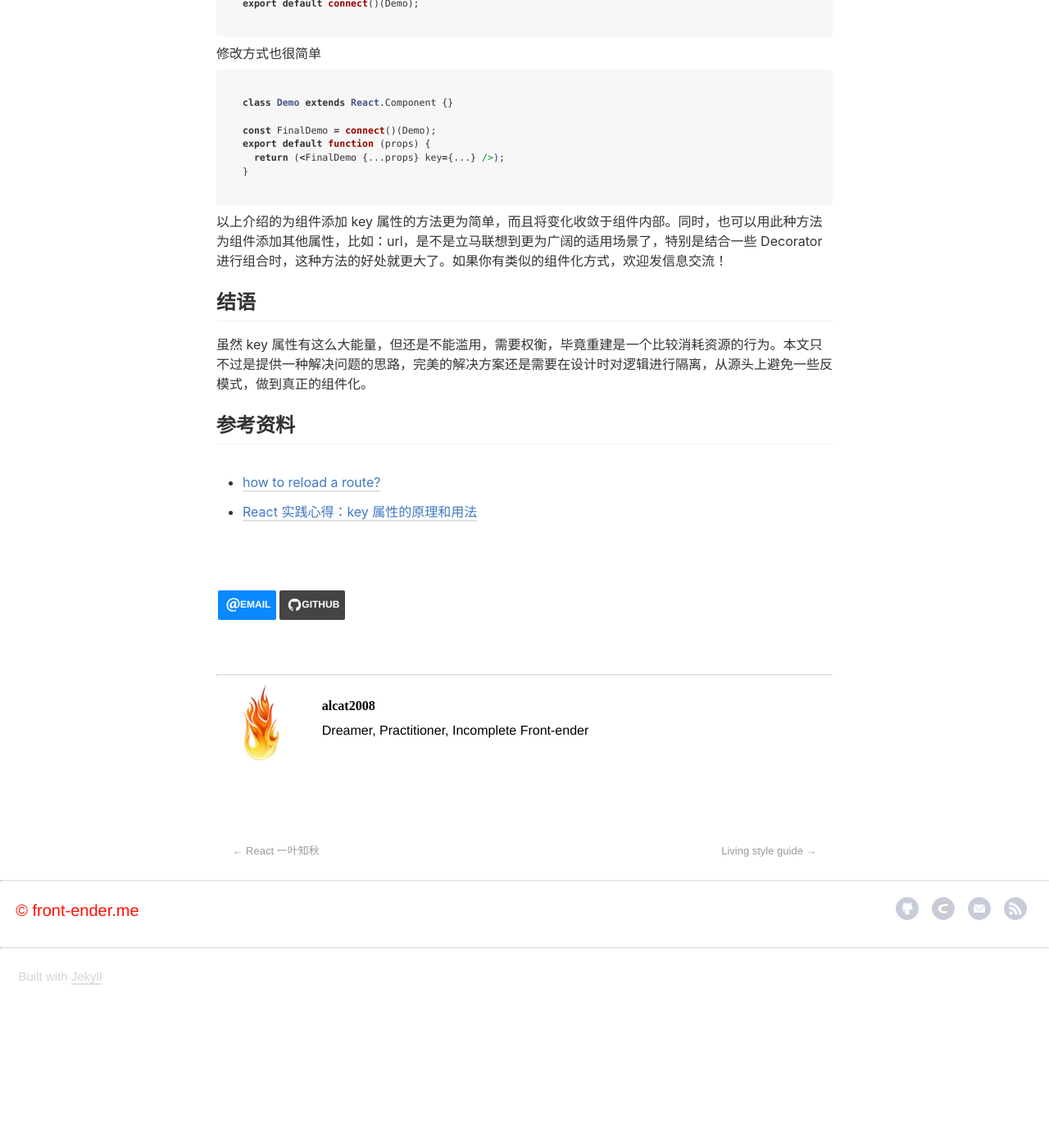
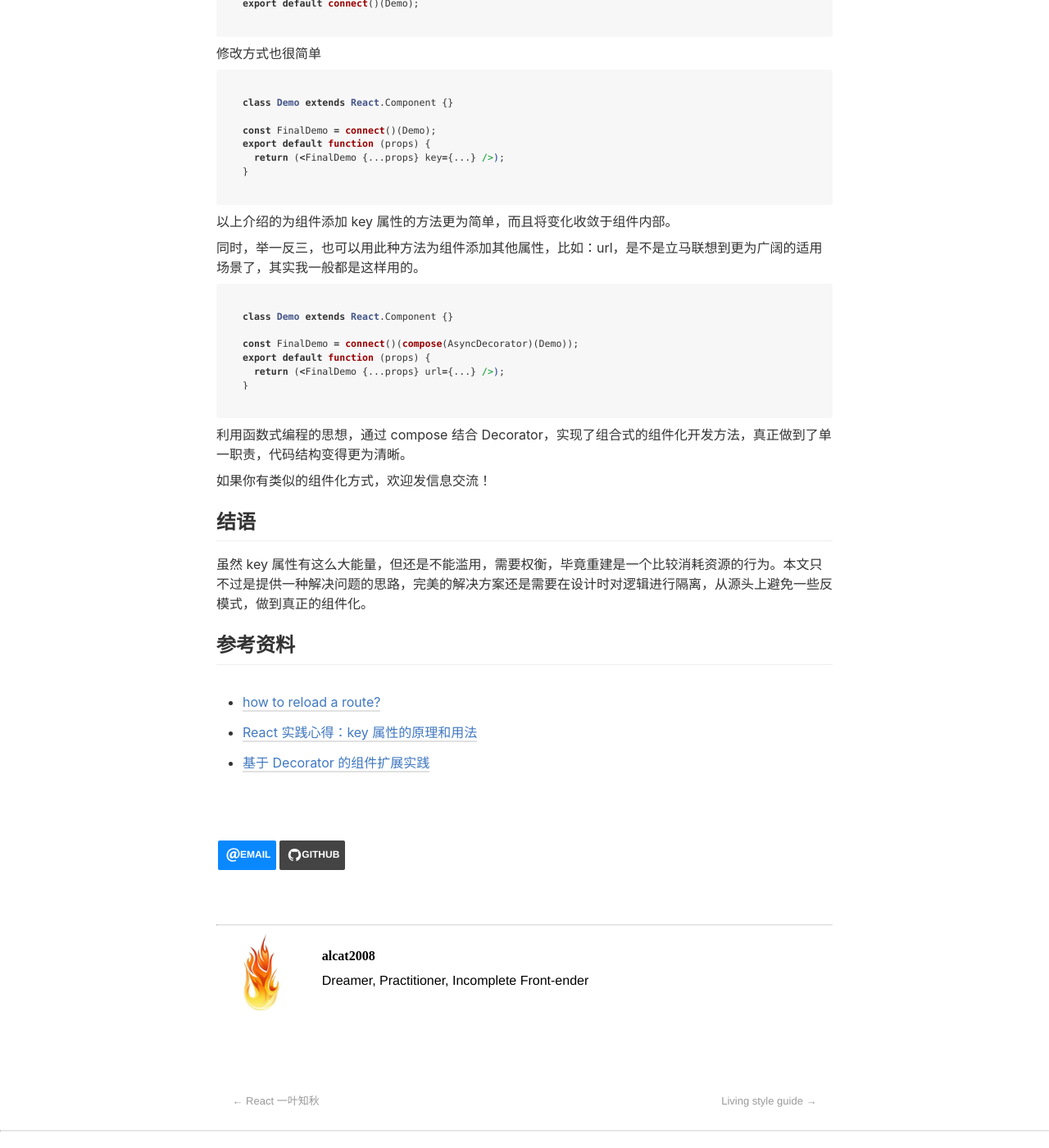
Before and after one commit to alcat2008/alcat2008.github.io, a Jekyll site: the page built from _posts/2017-03-24-react-stateful-component-key.md, in a window 1280 px wide and 1400 px high, scrolled down 2925 px. Shown: the whole window at 82% size. Built offline with Jekyll 4.4.1, drawn with Linux system fonts in a browser that asks for light colours; nearby versions of some CDN libraries; some web fonts are replaced; comment, search, counter and statistics services are not loaded; before the commit the page ends 4154 px from its top, so only the background shows below that.

Commit message:
docs: add Decorator for props changes

````diff
--- a/_posts/2017-03-24-react-stateful-component-key.md
+++ b/_posts/2017-03-24-react-stateful-component-key.md
@@ -143,8 +143,22 @@ export default function (props) {
 }
 ```
 
-以上介绍的为组件添加 key 属性的方法更为简单，而且将变化收敛于组件内部。同时，也可以用此种方法为组件添加其他属性，比如：url，是不是立马联想到更为广阔的适用场景了，特别是结合一些 Decorator 进行组合时，这种方法的好处就更大了。如果你有类似的组件化方式，欢迎发信息交流！
+以上介绍的为组件添加 key 属性的方法更为简单，而且将变化收敛于组件内部。
 
+同时，举一反三，也可以用此种方法为组件添加其他属性，比如：url，是不是立马联想到更为广阔的适用场景了，其实我一般都是这样用的。
+
+```javascript
+class Demo extends React.Component {}
+
+const FinalDemo = connect()(compose(AsyncDecorator)(Demo));
+export default function (props) {
+  return (<FinalDemo {...props} url={...} />);
+}
+```
+
+利用函数式编程的思想，通过 compose 结合 Decorator，实现了组合式的组件化开发方法，真正做到了单一职责，代码结构变得更为清晰。
+
+如果你有类似的组件化方式，欢迎发信息交流！
 
 ## 结语
 
@@ -155,3 +169,4 @@ export default function (props) {
 
 - [how to reload a route?](https://github.com/ReactTraining/react-router/issues/1982)
 - [React 实践心得：key 属性的原理和用法](http://taobaofed.org/blog/2016/08/24/react-key/)
+- [基于 Decorator 的组件扩展实践](https://zhuanlan.zhihu.com/p/22054582)
````
